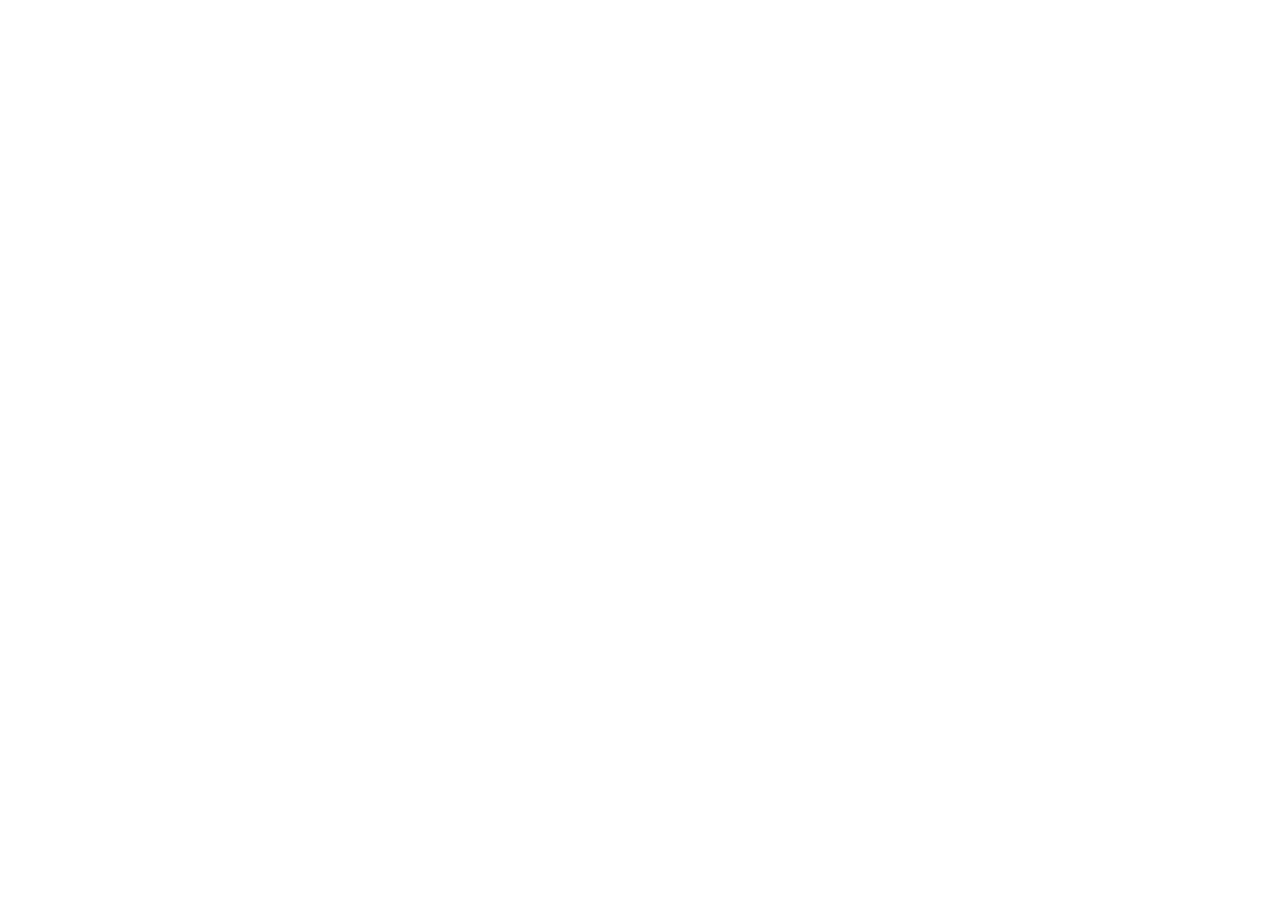
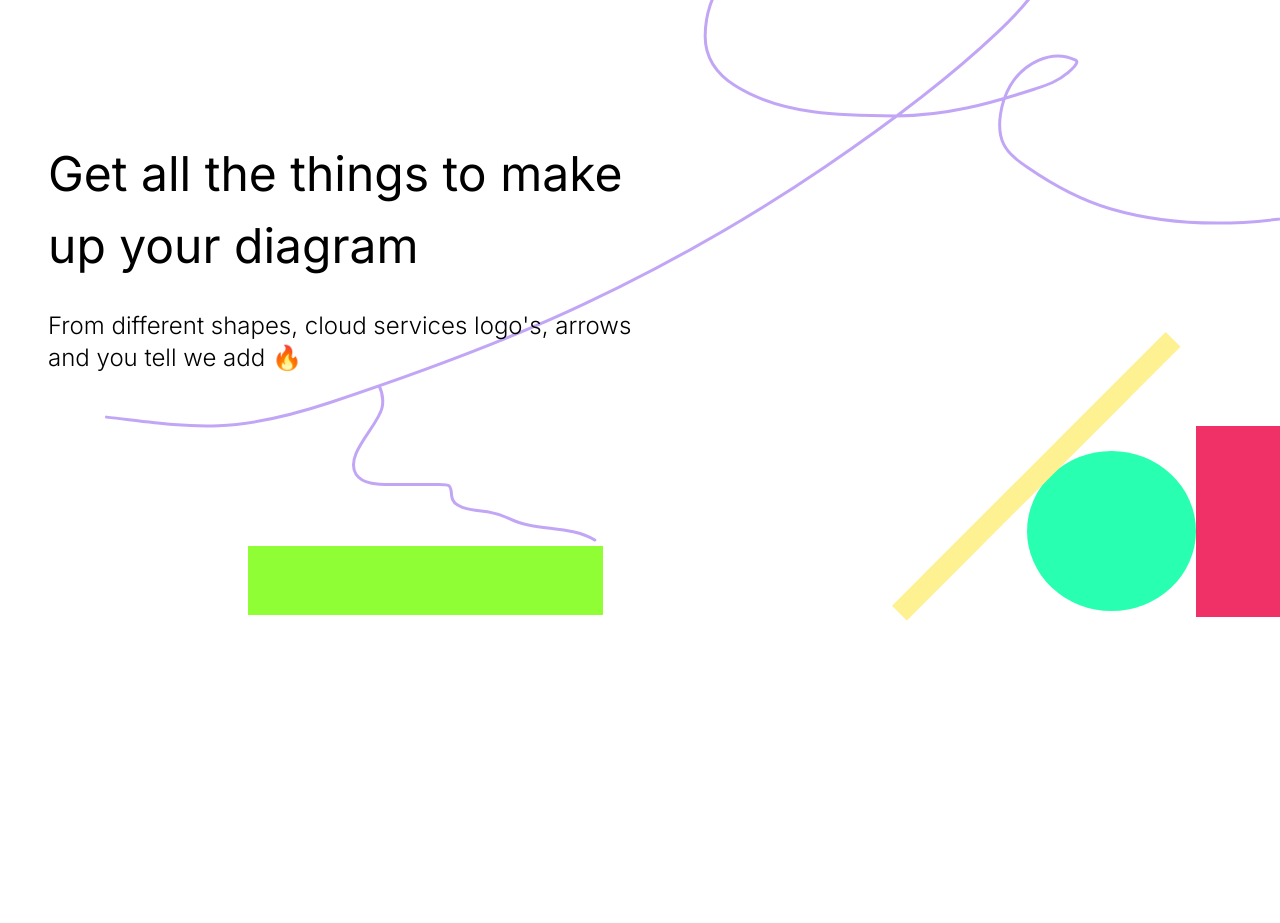
Before and after one commit to ronak-pal1/diagramgen, a React (Vite) app: page / in a window 1280 px wide. Shown: the part 1040-1963 px from the top of the page. Before the commit the page ends 800 px from the top, so only its background shows below. Built offline with nearby package versions, Linux system fonts and the light colour scheme.

Commit message:
All section of homepage added, with other minor fixes

```diff
--- a/src/bgCanvas.ts
+++ b/src/bgCanvas.ts
@@ -128,17 +128,16 @@
 const range: number = 100;
 
 const animate = (): void => {
-  requestAnimationFrame(animate);
   globalContext.clearRect(0, 0, innerWidth, innerHeight);
   rectArr.forEach((rect) => {
     rect.draw();
     rect.connectTo(originX, originY);
 
-    if (rect.isAnimateLeft) rect.x -= 0.5;
-    else rect.x += 0.5;
+    if (rect.isAnimateLeft) rect.x -= 0.4;
+    else rect.x += 0.2;
 
-    if (rect.isAnimateTop) rect.y -= 0.5;
-    else rect.y += 0.5;
+    if (rect.isAnimateTop) rect.y -= 0.2;
+    else rect.y += 0.4;
 
     if (rect.x < rect.initialX - range) rect.isAnimateLeft = false;
     else if (rect.x > rect.initialX + range) rect.isAnimateLeft = true;
@@ -146,6 +145,7 @@
     if (rect.y < rect.initialY - range) rect.isAnimateTop = false;
     else if (rect.y > rect.initialY + range) rect.isAnimateTop = true;
   });
+  requestAnimationFrame(animate);
 };
 
 export const drawBG = (ctx: CanvasRenderingContext2D): void => {
--- a/src/components/Header.tsx
+++ b/src/components/Header.tsx
@@ -1,6 +1,6 @@
 const Header = () => {
   return (
-    <header className="w-full h-24 flex flex-1 justify-evenly items-center border-b-2 border-b-pink-200 absolute top-0 left-0 z-50 backdrop-blur-sm ">
+    <header className="w-full h-24 flex flex-1 justify-evenly items-center border-b-2 border-b-pink-200 sticky top-0 left-0 z-50 backdrop-blur-md ">
       <div className="w-fit justify-start">
         <p className="text-3xl font-semibold text-orange-500">DiagramGen</p>
       </div>
--- a/src/pages/Homepage.tsx
+++ b/src/pages/Homepage.tsx
@@ -1,6 +1,8 @@
 import { useEffect, useRef } from "react";
 import Header from "../components/Header";
 import { drawBG } from "../bgCanvas";
+import EditorImage from "../assets/test-editor-img.jpg";
+import Footer from "../components/Footer";
 
 const Homepage = () => {
   const canvasRef = useRef<HTMLCanvasElement>(null);
@@ -15,6 +17,8 @@
 
     const context = canvas.getContext("2d");
 
+    context?.clearRect(0, 0, innerWidth, innerHeight);
+
     if (context) drawBG(context);
 
     const winResize = () => {
@@ -22,6 +26,7 @@
 
       canvas.width = window.innerWidth;
       canvas.height = window.innerHeight;
+
       if (context) drawBG(context);
     };
 
@@ -37,7 +42,6 @@
       <Header />
 
       {/* Hero section */}
-
       <div className="flex flex-1 items-center h-screen">
         <canvas
           className="w-full h-full absolute top-0 left-0  -z-10 bg-white"
@@ -59,6 +63,66 @@
           </div>
         </div>
       </div>
+
+      {/* Second section */}
+      <div className="relative">
+        <svg className="absolute  -z-10" width="100%" height="100%">
+          <rect x="248" y="690" width="355" height="69" fill="#8FFE35" />
+          <rect x="1196" y="570" width="244" height="191" fill="#F03167" />
+          <ellipse cx="1111.5" cy="675" rx="84.5" ry="80" fill="#29FFB1" />
+          <rect
+            x="1165.65"
+            y="476"
+            width="21"
+            height="387"
+            transform="rotate(45 1165.65 476)"
+            fill="#FDF191"
+          />
+
+          <g className="opacity-55">
+            <path
+              d="M367.452 513.981C377.392 523.92 385.14 537.039 382.046 551.775C378.234 569.935 343.88 598.651 356.039 618.197C363.375 629.99 384.388 628.274 395.892 628.488C409.663 628.744 423.466 628.488 437.241 628.488C449.785 628.488 450.9 627.929 451.648 639.901C452.532 654.048 477.538 654.075 487.385 655.805C496.725 657.445 502.214 659.209 509.837 662.914C536.278 675.768 569.318 668.779 594.782 684.057"
+              stroke="#915EF0"
+              fill="white"
+              stroke-width="3"
+              stroke-linecap="round"
+            />
+            <path
+              d="M106.444 561.131C143.998 565.303 180.152 571.211 218.331 569.737C257.291 568.234 293.367 558.79 330.219 546.537C416.013 518.009 502.145 486.889 583.93 448.214C667.495 408.698 748.833 362.757 825.292 310.787C884.474 270.561 944.534 226.444 996.678 177.196C1015.47 159.445 1075.14 103.037 1042.05 72.8865C1022.94 55.473 991.348 50.6476 966.929 47.6276C921.758 42.0412 871.86 42.1945 827.537 53.5214C770.509 68.0953 705.172 115.424 705.172 180.19C705.172 202.816 716.44 217.889 735.296 229.772C781.636 258.976 843.292 259.826 896.204 259.896C944.637 259.959 989.322 247.852 1034.85 232.953C1047.57 228.787 1057.25 225.761 1067.68 216.862C1069.43 215.368 1080.44 206.474 1075.64 204.139C1050.88 192.114 1022.93 207.996 1010.34 229.585C1001.31 245.054 995.247 271.253 1003.79 288.335C1008.74 298.244 1018.51 305.144 1027.36 311.255C1052.56 328.659 1080.76 344.094 1110.25 352.698C1241.44 390.981 1379.71 346.269 1503.26 302.742C1531.69 292.724 1560.48 282.859 1588.39 271.402C1593.53 269.29 1597.69 267.869 1600.08 263.076"
+              stroke="#915EF0"
+              fill="white"
+              stroke-width="3"
+              stroke-linecap="round"
+            />
+          </g>
+        </svg>
+        <div className="w-full h-screen flex flex-1 items-center px-12 ">
+          <div className="w-1/2 flex flex-col justify-center items-center">
+            <p className="text-5xl leading-normal">
+              Get all the things to make up your diagram
+            </p>
+
+            <p className="text-2xl mt-7 font-light">
+              From different shapes, cloud services logo's, arrows and you tell
+              we add 🔥
+            </p>
+          </div>
+        </div>
+      </div>
+
+      {/* Third section */}
+      <div className="w-full h-screen flex items-center justify-center my-32">
+        <div className="w-2/3 flex flex-col items-center justify-center">
+          <div className="w-fit my-20">
+            <p className="text-5xl">Seamless Editor Experiance</p>
+          </div>
+          <img src={EditorImage} alt="Editor demo image" />
+        </div>
+      </div>
+
+      {/* Footer section */}
+
+      <Footer />
     </>
   );
 };
```
Also changed, not shown: src/assets/test-editor-img.jpg (added).
